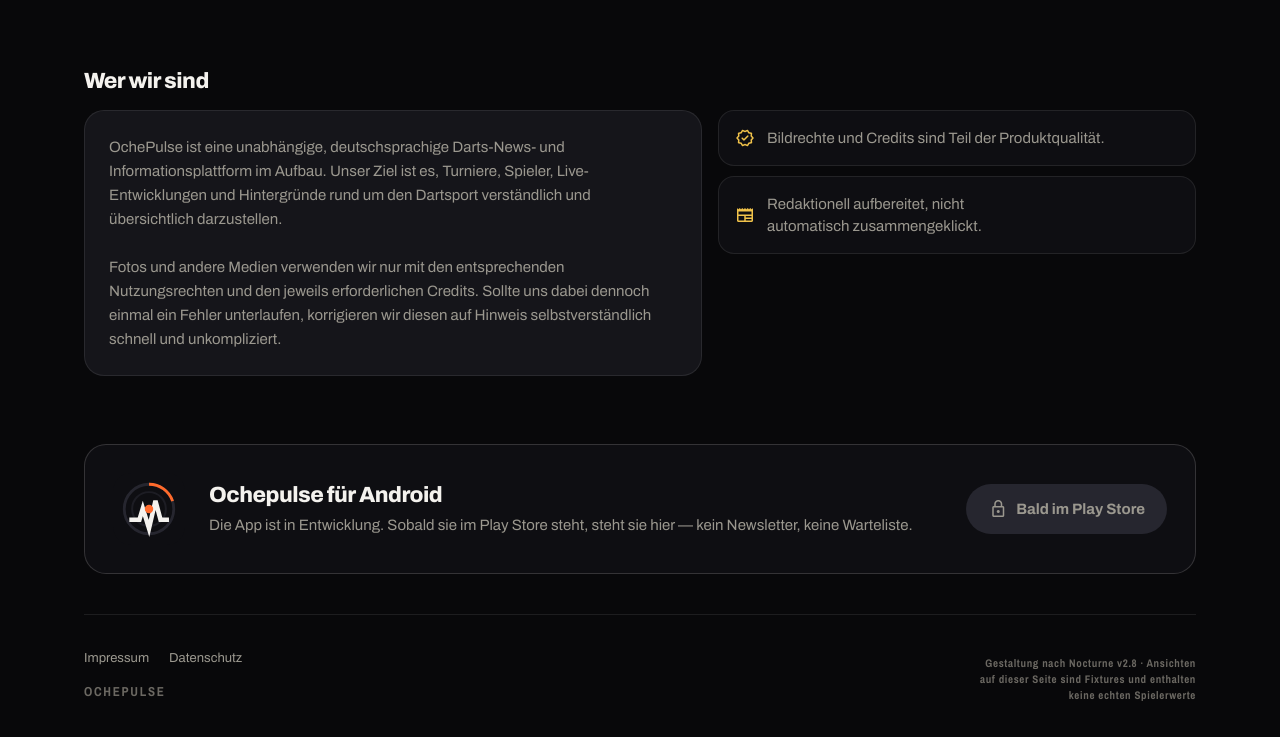
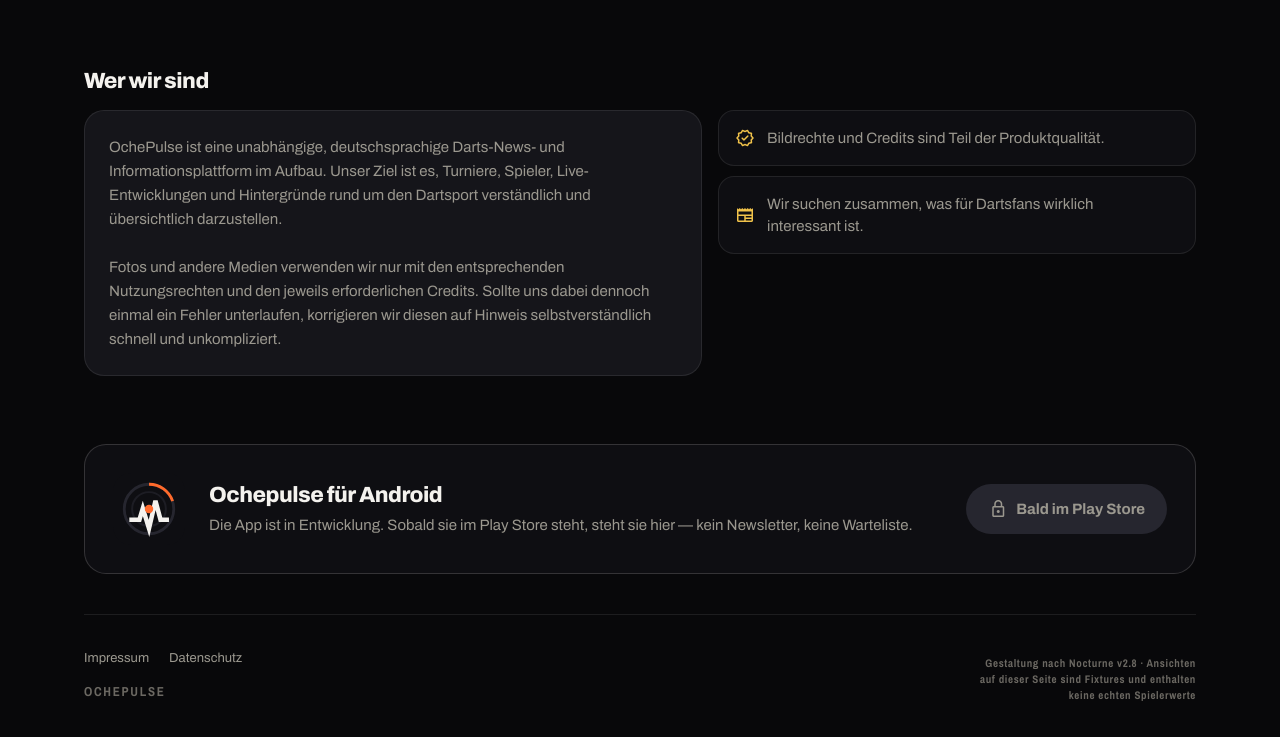
Before and after one commit to DonDuckos/ochepulse-webseite, a plain HTML site: page public/index.html in a window 1280 px wide. Shown: the part 1862-2599 px from the top of the page. Drawn offline with nearby package versions, Linux system fonts and the light colour scheme.

Commit message:
iimprov text

```diff
--- a/public/index.html
+++ b/public/index.html
@@ -298,7 +298,7 @@
       </div>
       <div style="flex:1 1 240px;min-width:220px;display:flex;flex-direction:column;gap:10px">
         <div class="aside"><span class="ms" style="color:var(--gold400)">verified</span><div class="body">Bildrechte und Credits sind Teil der Produktqualität.</div></div>
-        <div class="aside"><span class="ms" style="color:var(--gold400)">newspaper</span><div class="body">Redaktionell aufbereitet, nicht automatisch zusammengeklickt.</div></div>
+        <div class="aside"><span class="ms" style="color:var(--gold400)">newspaper</span><div class="body">Wir suchen zusammen, was für Dartsfans wirklich interessant ist.</div></div>
       </div>
     </div>
   </section>
```
